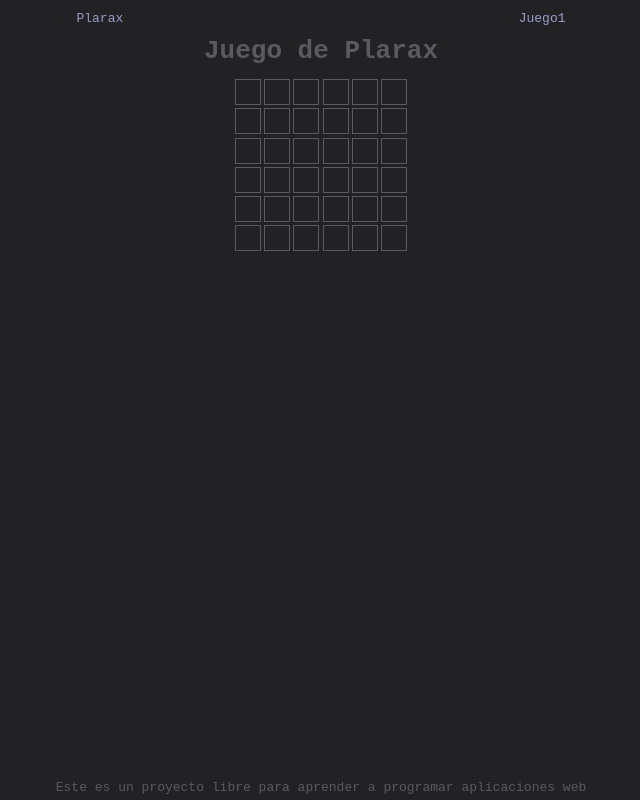
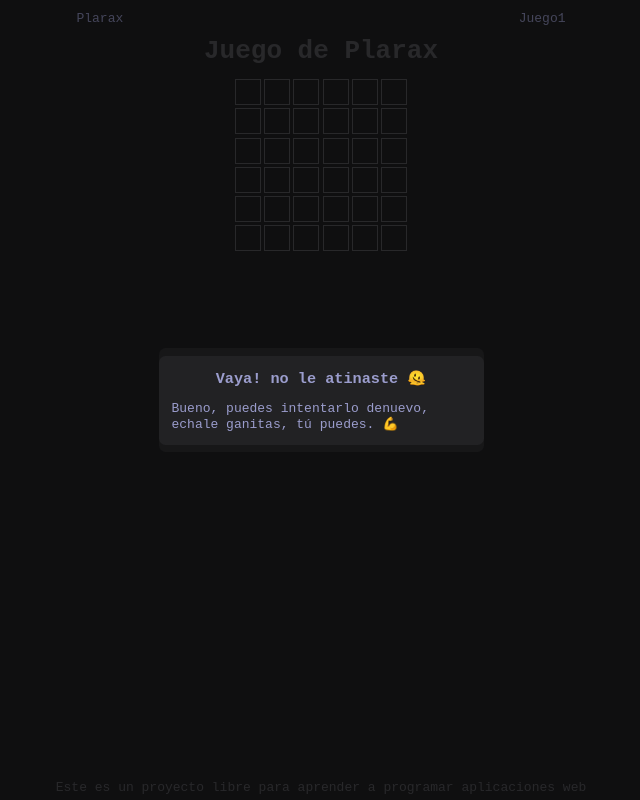
Before and after one commit to FarmerLud/web-learning, a React (Vite) app: page /plarax in a window 1280 px wide. Shown: the whole page, without its empty margins (319-959 px from the left). Built offline with nearby package versions, Linux system fonts and the light colour scheme.

Commit message:
- Se añadió el popup de ganador y perdedor

```diff
--- a/src/assets/css/monigote.css
+++ b/src/assets/css/monigote.css
@@ -1,3 +1,13 @@
+/* position */
+.posF {
+    position: fixed;
+}
+
+/* top */
+.T0 {
+    top: 0
+}
+
 /* displays */
 .dpF {
     display: flex;
@@ -67,7 +77,31 @@
     color: #ffffff;
 }
 
+/* background */
+.bgDC {
+    background-color: darkcyan;
+}
+.bgSB {
+    background-color: skyblue;
+}
+.bgBlack {
+    background-color: black;
+}
+
 /* fonts */
 .fwB {
     font-weight: bold;
 }
+
+/* border-radius */
+.br0_5em {
+    border-radius: 0.5em;
+}
+
+/* padding */
+.pd0_5em {
+    padding: 0.5em;
+}
+.pd1em {
+    padding: 1em;
+}
--- /dev/null
+++ b/src/components/Popup.tsx
@@ -0,0 +1,17 @@
+interface Props {
+    children: React.ReactNode
+}
+
+export const Popup = ({children}:Props) => {
+    return (
+        <div className="posF T0 w100vw h100vh dpF aiC jcC"
+            style={{ backgroundColor: '#00000055' }}
+        >
+            <div className="bgOpaco br0_5em pd1em coTexto2 dpF fdC aiC g1em"
+            style={{width: '25em', maxWidth: '90vw'}}
+            >
+                {children}
+            </div>
+        </div>
+    )
+}
--- a/src/views/plarax/PlaraxView.tsx
+++ b/src/views/plarax/PlaraxView.tsx
@@ -1,4 +1,6 @@
 import { useEffect, useState } from "react"
+import { WinPop } from "./popups/WinPop"
+import { FailPop } from "./popups/FailPop"
 
 const palabraCorrecta = 'FIERRO'
 
@@ -126,6 +128,8 @@ export const PlaraxView = () => {
             <div className="dpG gtc6fr g0_25em">
                 {celdas.map((letra, index) => <Celda key={index} letra={letra} acierto={aciertos[index]} />)}
             </div>
+            <WinPop/>
+            <FailPop/>
         </div>
     )
 }
--- /dev/null
+++ b/src/views/plarax/popups/FailPop.tsx
@@ -0,0 +1,13 @@
+import { Popup } from "../../../components/Popup"
+
+export const FailPop = () => {
+    return (
+        <Popup>
+            <h3>Vaya! no le atinaste 🫠</h3>
+            <p>
+                Bueno, puedes intentarlo denuevo,
+                echale ganitas, tú puedes. 💪
+            </p>
+        </Popup>
+    )
+}
--- /dev/null
+++ b/src/views/plarax/popups/WinPop.tsx
@@ -0,0 +1,13 @@
+import { Popup } from "../../../components/Popup"
+
+export const WinPop = () => {
+    return (
+        <Popup>
+            <h3>Felicidades 😎</h3>
+            <p>
+                Eres un genio, porfavor no cambies,
+                me siento orgulloso de que lo hayas logrado 👊
+            </p>
+        </Popup>
+    )
+}
```
